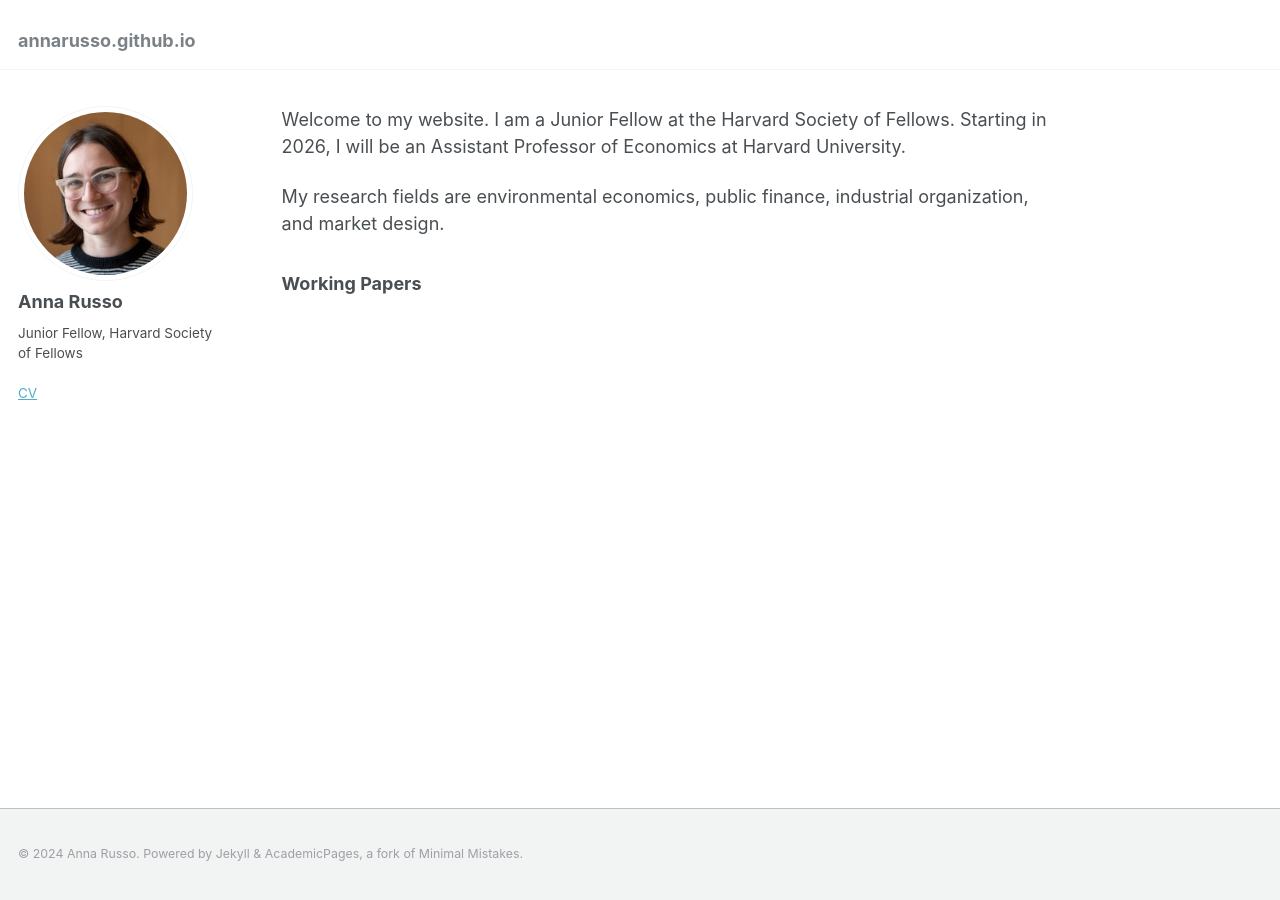
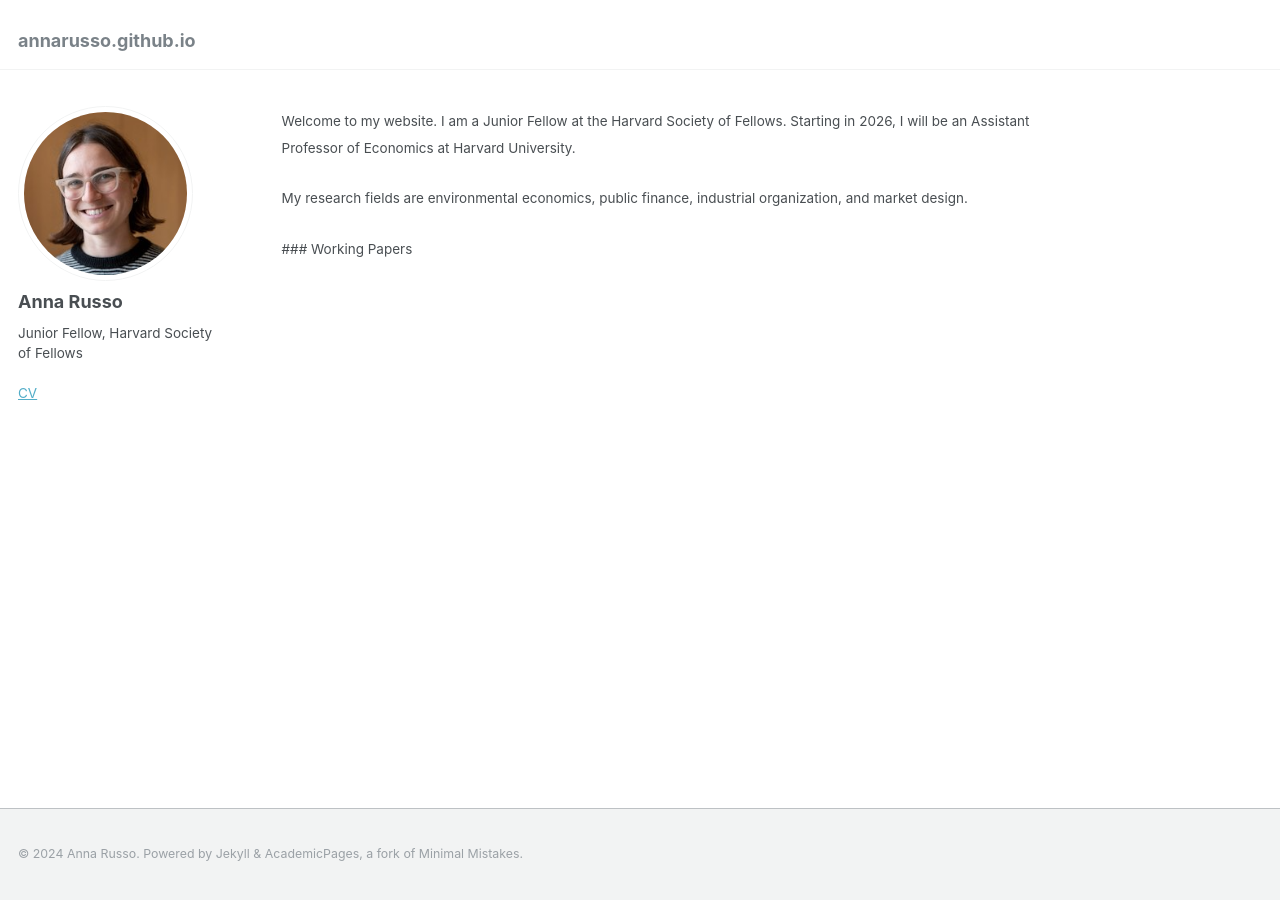
Before and after one commit to annarusso/annarusso.github.io, a Jekyll site: the page built from _pages/about.md, in a window 1280 px wide. Built offline with Jekyll 4.4.1, drawn with Linux system fonts in a browser that asks for light colours.

```diff
--- a/_pages/about.md
+++ b/_pages/about.md
@@ -7,8 +7,8 @@ redirect_from:
   - /about.html
 ---
 
-Welcome to my website. I am a Junior Fellow at the Harvard Society of Fellows. Starting in 2026, I will be an Assistant Professor of Economics at Harvard University.
+<small> Welcome to my website. I am a Junior Fellow at the Harvard Society of Fellows. Starting in 2026, I will be an Assistant Professor of Economics at Harvard University.
 
-My research fields are environmental economics, public finance, industrial organization, and market design.
+<small> My research fields are environmental economics, public finance, industrial organization, and market design.
 
-### Working Papers
+<small> ### Working Papers
```
